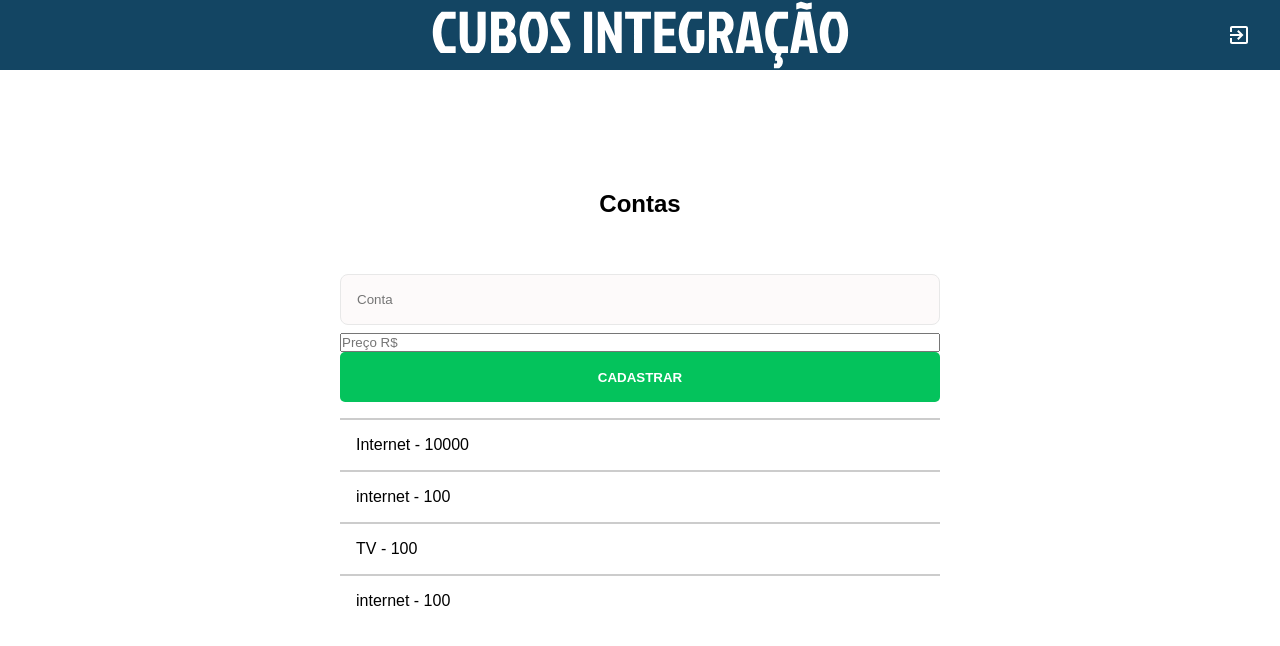
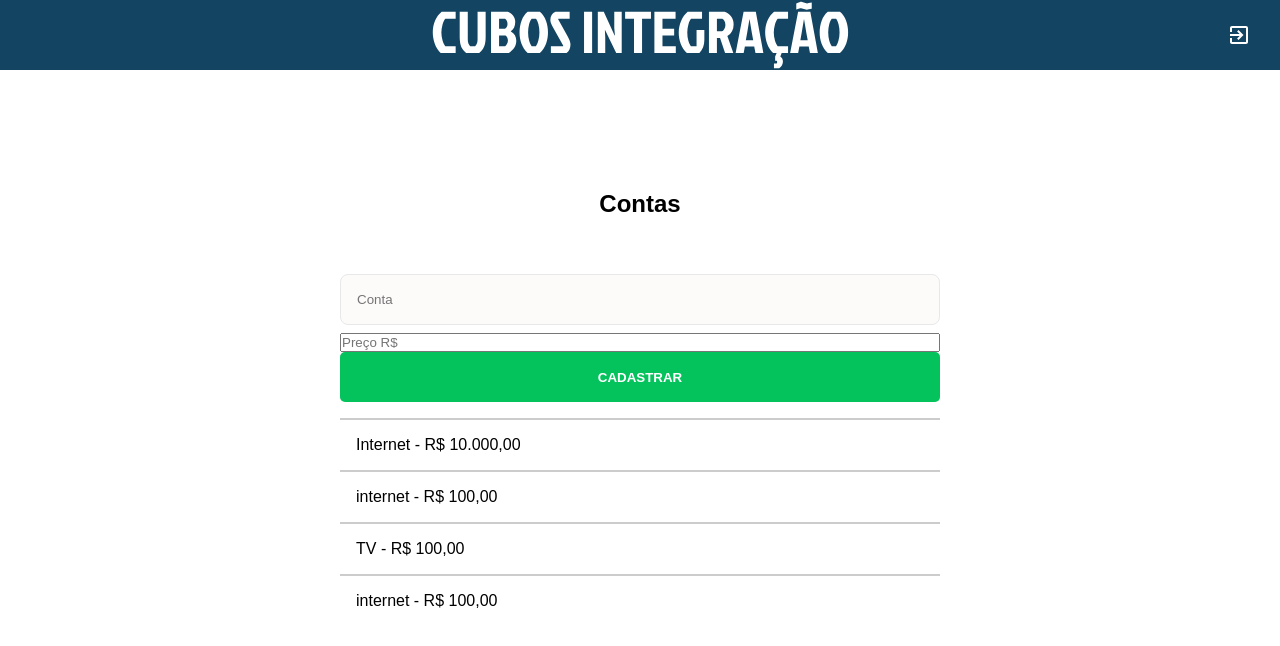
Before and after one commit to WashingtonDDS/react-user-authentication, a React (Vite) app: page /home in a window 1280 px wide. Shown: the top 646 px of the page. Built offline with nearby package versions, Linux system fonts and the light colour scheme; data requests are answered from the project's data file; sample sign-in values are in the browser's storage.

Commit message:
format: add currency formatting for transaction prices in Home component

```diff
--- a/src/pages/Home/index.tsx
+++ b/src/pages/Home/index.tsx
@@ -45,6 +45,13 @@ export function Home() {
       alert("Ocorreu um erro");
     }
   };
+
+  const formatedPrice = (price: number) => {
+    return new Intl.NumberFormat("pt-BR", {
+      style: "currency",
+      currency: "BRL",
+    }).format(price);
+  };
   const addTransaction = async (inputsValue: TTransactionInput) => {
     try {
       const { data } = await transactionsApi.post("/transactions", {
@@ -77,7 +84,7 @@ export function Home() {
         <ul className={styles.transactions}>
           {transactions.map((item) => (
             <li key={item.id}>
-              {item.description} - {item.price}
+              {item.description} - {formatedPrice(item.price)}
             </li>
           ))}
         </ul>
```
